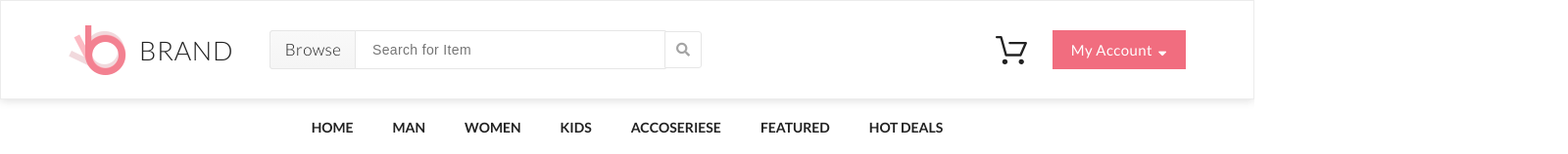
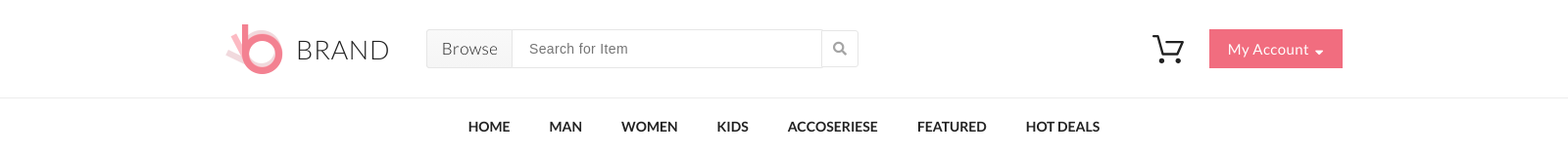
Before and after one commit to vlworks/GB_shop, a plain HTML site: page index.html in a window 1280 px wide. Shown: the top 158 px of the page at 98% size, 1600 px wide, since content can reach past the window. Drawn offline with Linux system fonts and the light colour scheme.

Commit message:
mega-container box-shadow

```diff
--- a/index.html
+++ b/index.html
@@ -12,6 +12,7 @@
 </head>
 
 <body>
+	<div class="mega-container">
 		<header>
 			<div class="container d-flex">
 				<div class="head__left">
@@ -170,8 +171,7 @@
 						<div class="bottom__block">
 							<div class="bottom__block__text">
 								<h1>Bin Burhan</h1>
-							<h2>Dhaka, Bd</h2>
-						</div>
+								<h2>Dhaka, Bd</h2> </div>
 							<div class="bottom__line">
 								<div class="left__line"></div>
 								<div class="right__line"></div>
@@ -183,8 +183,7 @@
 					<div class="sub__right__block">
 						<div class="block__text">
 							<h1>SUBSCRIBE</h1>
-						<h2>FOR OUR NEWLETTER AND PROMOTION</h2>
-					</div>
+							<h2>FOR OUR NEWLETTER AND PROMOTION</h2> </div>
 						<div class="sub__search">
 							<form action="#">
 								<input type="email" placeholder="   Enter Your Email">
@@ -195,6 +194,7 @@
 				</div>
 			</div>
 		</div>
+	</div>
 </body>
 
 </html>
--- a/style.css
+++ b/style.css
@@ -7,10 +7,13 @@
 body {
 	font-family: 'Lato', sans-serif;
 }
-
+.mega-container {
+	box-shadow: 0 0 10px rgba(0, 0, 0, 0.17);
+	width: 1600px;
+	margin: 0 auto;
+}
 header {
-	box-shadow: 0 0 10px rgba(0, 0, 0, 0.17);
-	border: 1px solid #ececec;
+	border-bottom: 1px solid #ececec;
 	background-color: #ffffff;
 	height: 100px;
 }
```
Lines whose indentation alone changed are shown as unchanged.
